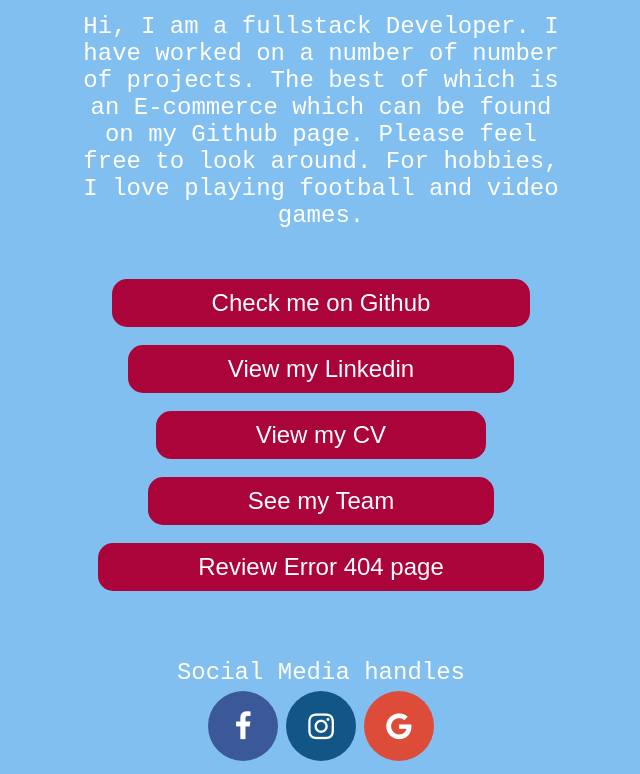
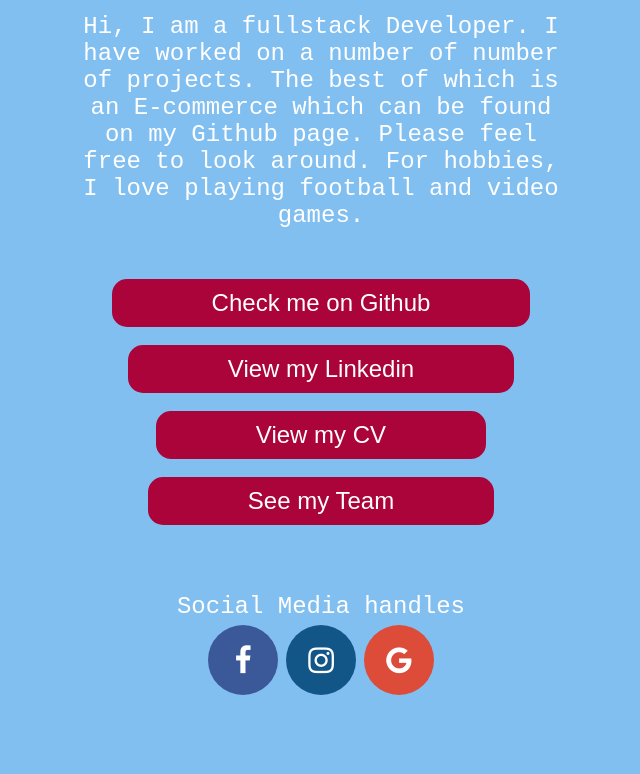
Before and after one commit to Benny-Nwaro/fullstack-mybio, a plain HTML site: page index.html in a window 1280 px wide. Shown: the part 305-1079 px from the top of the page, without its empty margins (319-959 px from the left). After the commit the page ends 1013 px from the top, so only its background shows below. Drawn offline with Linux system fonts and the light colour scheme.

Commit message:
Update index.html

```diff
--- a/index.html
+++ b/index.html
@@ -164,9 +164,7 @@
         <div>
             <button class="button" onclick="document.location='https://benny-nwaro.github.io/fullstack-myteam/'" >See my Team</button><br><br>
         </div>
-        <div>
-            <button class="button" onclick="document.location='templates/error404.html'" >Review Error 404 page</button><br><br>
-        </div>
+
 
         <div>
             <p style="padding-top: 50px;"> Social Media handles</p>
```
